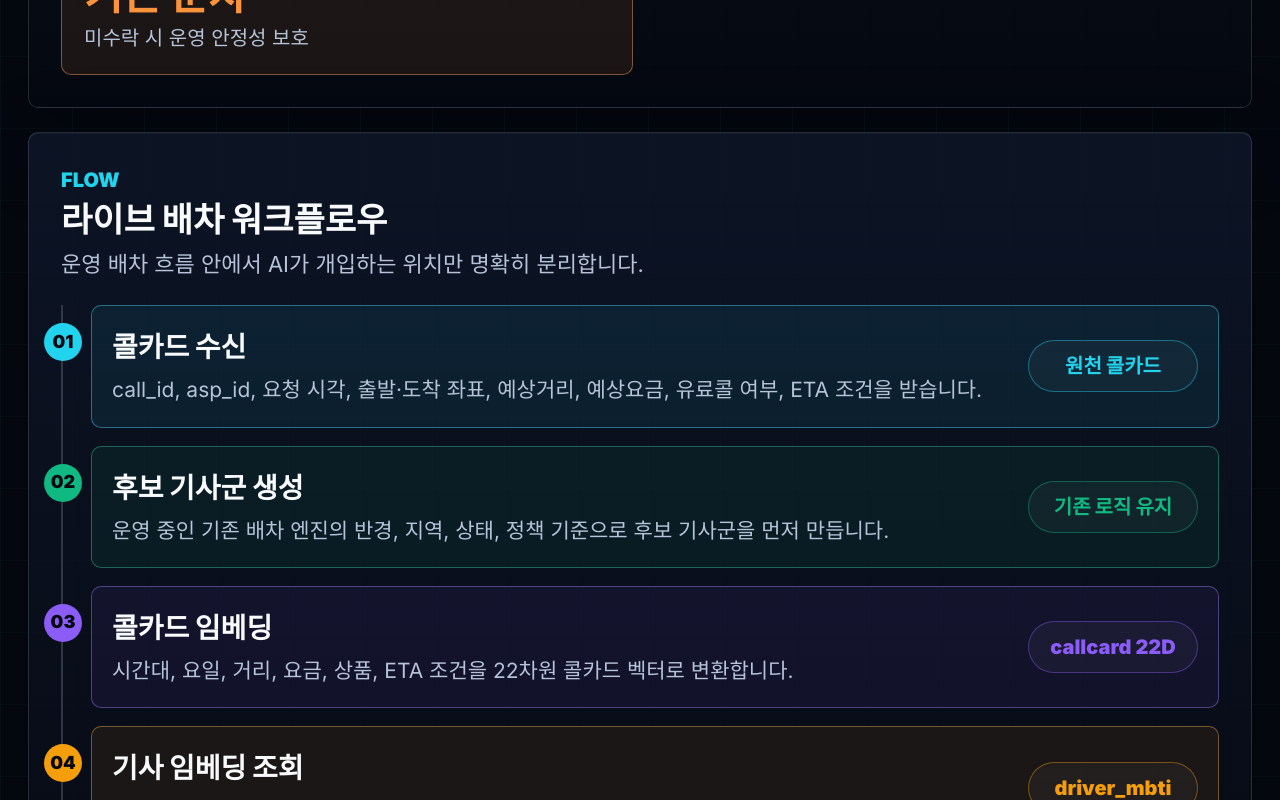
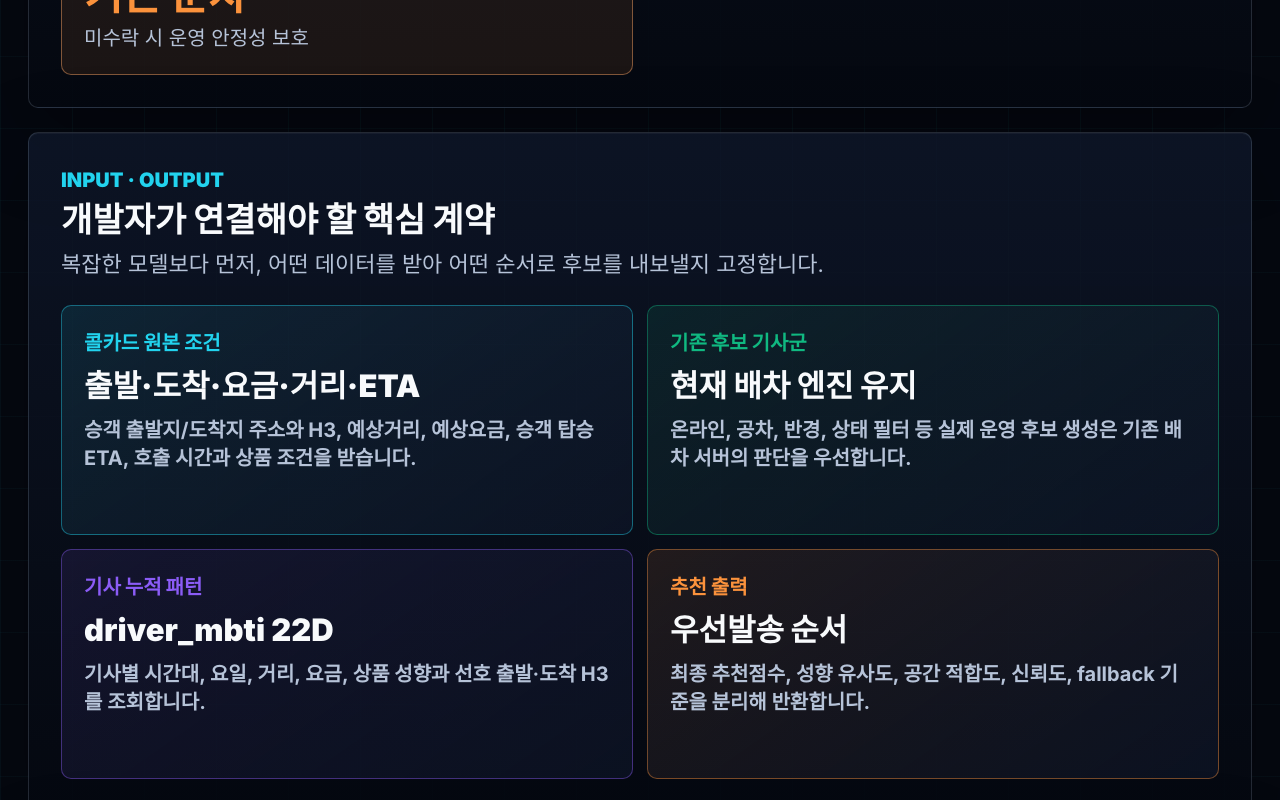
Before and after one commit to yoonthaho-solomon/pmo-agent, a Next.js app: page /dispatch-logic in a window 1280 px wide. Shown: the part 1240-2040 px from the top of the page. Built offline with nearby package versions, Linux system fonts and the light colour scheme.

Commit message:
feat: clarify dispatch integration contract

```diff
--- a/app/dispatch-logic/page.tsx
+++ b/app/dispatch-logic/page.tsx
@@ -33,10 +33,37 @@ const heroMetrics = [
   { label: 'Fallback', value: '기존 순차', note: '미수락 시 운영 안정성 보호', color: C.orange },
 ] as const
 
+const dispatchInputs = [
+  {
+    title: '콜카드 원본 조건',
+    value: '출발·도착·요금·거리·ETA',
+    desc: '승객 출발지/도착지 주소와 H3, 예상거리, 예상요금, 승객 탑승 ETA, 호출 시간과 상품 조건을 받습니다.',
+    color: C.cyan,
+  },
+  {
+    title: '기존 후보 기사군',
+    value: '현재 배차 엔진 유지',
+    desc: '온라인, 공차, 반경, 상태 필터 등 실제 운영 후보 생성은 기존 배차 서버의 판단을 우선합니다.',
+    color: C.green,
+  },
+  {
+    title: '기사 누적 패턴',
+    value: 'driver_mbti 22D',
+    desc: '기사별 시간대, 요일, 거리, 요금, 상품 성향과 선호 출발·도착 H3를 조회합니다.',
+    color: C.purple,
+  },
+  {
+    title: '추천 출력',
+    value: '우선발송 순서',
+    desc: '최종 추천점수, 성향 유사도, 공간 적합도, 신뢰도, fallback 기준을 분리해 반환합니다.',
+    color: C.orange,
+  },
+] as const
+
 const flowSteps = [
   {
     title: '콜카드 수신',
-    desc: 'call_id, asp_id, 요청 시각, 출발·도착 좌표, 예상거리, 예상요금, 유료콜 여부, ETA 조건을 받습니다.',
+    desc: 'call_id, asp_id, 요청 시각, 출발·도착 주소와 H3, 예상거리, 예상요금, 유료콜 여부, ETA 조건을 받습니다.',
     output: '원천 콜카드',
     color: C.cyan,
   },
@@ -184,11 +211,11 @@ export default function DispatchLogicPage() {
           <section id="overview" className="hero section-block">
             <div className="hero-copy">
               <p className="kicker">AI DISPATCH HANDOFF</p>
-              <h1>후보 기사군 안에서 가장 잘 받을 기사에게 먼저 보냅니다</h1>
+              <h1>콜카드 조건과 기사 운행패턴을 비교해 우선발송 순서를 정합니다</h1>
               <p className="lead">
                 이 페이지의 핵심은 단순합니다. 기존 배차 엔진을 교체하지 않고, 콜 발생 후 만들어진 후보 기사군 안에서
-                콜카드 22D와 기사 누적 22D를 비교해 우선발송 순서를 정합니다. 미수락이면 기존 순차·반경 확장 흐름으로
-                안전하게 돌아갑니다.
+                콜카드 원본 조건과 기사 누적 패턴을 비교해 먼저 보낼 기사 순서를 정합니다. 미수락이면 기존 순차·반경 확장
+                흐름으로 안전하게 돌아갑니다.
               </p>
             </div>
 
@@ -198,6 +225,23 @@ export default function DispatchLogicPage() {
                   <span>{item.label}</span>
                   <strong>{item.value}</strong>
                   <p>{item.note}</p>
+                </article>
+              ))}
+            </div>
+          </section>
+
+          <section className="section-block input-contract">
+            <SectionHeader
+              label="INPUT · OUTPUT"
+              title="개발자가 연결해야 할 핵심 계약"
+              desc="복잡한 모델보다 먼저, 어떤 데이터를 받아 어떤 순서로 후보를 내보낼지 고정합니다."
+            />
+            <div className="contract-grid">
+              {dispatchInputs.map((item) => (
+                <article key={item.title} style={{ '--tone': item.color } as CSSProperties}>
+                  <span>{item.title}</span>
+                  <strong>{item.value}</strong>
+                  <p>{item.desc}</p>
                 </article>
               ))}
             </div>
@@ -432,6 +476,41 @@ const pageCss = `
     display: grid;
     gap: 14px;
   }
+  .contract-grid {
+    display: grid;
+    grid-template-columns: repeat(4, minmax(0, 1fr));
+    gap: 14px;
+  }
+  .contract-grid article {
+    min-width: 0;
+    min-height: 230px;
+    display: grid;
+    align-content: start;
+    gap: 12px;
+    padding: 22px;
+    border: 1px solid color-mix(in srgb, var(--tone) 42%, transparent);
+    border-radius: 10px;
+    background: linear-gradient(145deg, color-mix(in srgb, var(--tone) 11%, transparent), rgba(15, 23, 42, 0.64));
+  }
+  .contract-grid span {
+    color: var(--tone);
+    font-size: 20px;
+    font-weight: 950;
+  }
+  .contract-grid strong {
+    color: ${C.ink};
+    font-size: 31px;
+    line-height: 1.08;
+    font-weight: 950;
+    overflow-wrap: anywhere;
+  }
+  .contract-grid p {
+    margin: 0;
+    color: ${C.sub};
+    font-size: 20px;
+    line-height: 1.42;
+    font-weight: 700;
+  }
   .hero-metric,
   .handoff-card,
   .score-card,
@@ -642,6 +721,7 @@ const pageCss = `
       grid-template-columns: 1fr;
     }
     .metric-grid,
+    .contract-grid,
     .score-grid,
     .reference-grid {
       grid-template-columns: repeat(2, minmax(0, 1fr));
@@ -660,6 +740,7 @@ const pageCss = `
     }
     .side-nav,
     .metric-grid,
+    .contract-grid,
     .score-grid,
     .reference-grid,
     .handoff-grid {
```
